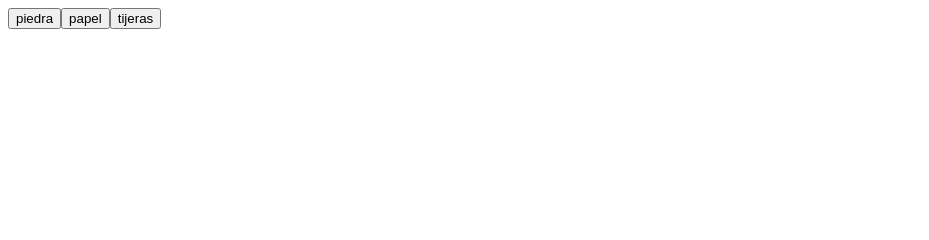
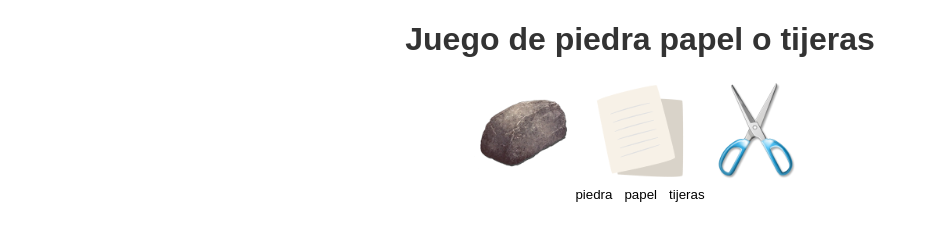
Before and after one commit to gonzalo00913/Project-Rock-Paper-Scissors, a plain HTML site: page index.html in a window 1280 px wide. Shown: the whole page, without its empty margins (0-929 px from the left). Drawn offline with Linux system fonts and the light colour scheme.

Commit message:
pequeños cambios que quiero guardar

```diff
--- a/index.html
+++ b/index.html
@@ -6,19 +6,25 @@
     <meta http-equiv="X-UA-Compatible" content="IE=edge">
     <meta name="viewport" content="width=device-width, initial-scale=1.0">
     <title>Project: Rock Paper Scissors</title>
+    <link rel="stylesheet" href="style.css">
 </head>
 
 <body>
-    <!-- <h1>Project: Rock Paper Scissors</h1>
-    <div id="container"></div>
-    <p id="texto-red"></p>
+    <h1>Juego de piedra papel o tijeras</h1>
+    <label for="rock"></label>
+    <button id="rock">
+        <img src="/img/Stone.webp" alt="piedra">
+    </button>
 
-    <h3 id="soy-azul"></h3>
+    <label for="paper"></label>
+    <button id="paper">
+        <img src="/img/7078def32da7380932e1b5895a2cbce5-paper-sheets-flat.png" alt="papel">
+    </button>
 
-
-
-    <button id="btn"> Click Me Too</button> -->
-
+    <label for="scissors"></label>
+    <button id="scissors">
+        <img src="/img/Scissor-Free-Download-PNG.png" alt="tijeras">
+    </button>
 
 
 
--- /dev/null
+++ b/style.css
@@ -0,0 +1,20 @@
+body{
+    font-family: sans-serif;
+    text-align: center;
+}
+
+h1{
+    text-align: center;
+    color: #333;
+}
+
+button{
+    border: none;
+    background-color: transparent;
+    cursor: pointer;
+}
+
+button img {
+    width: 100px;
+    height: 100px;
+}
```
Also changed, not shown: img/7078def32da7380932e1b5895a2cbce5-paper-sheets-flat.png (added), img/Scissor-Free-Download-PNG.png (added), img/Stone.webp (added).
